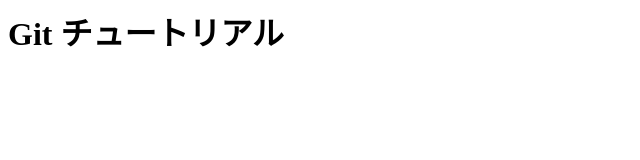
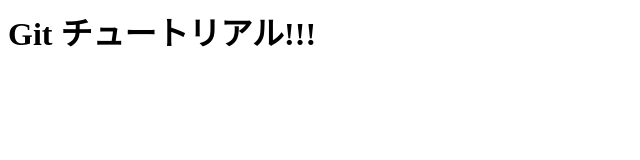
Before and after one commit to kounorimich/git_tutorial, a plain HTML site: page index.html in a window 1280 px wide. Shown: the full height of the page, 0-640 px from the left. Drawn offline with Linux system fonts and the light colour scheme.

Commit message:
2回目のコミット

```diff
--- a/index.html
+++ b/index.html
@@ -1 +1 @@
-<h1>Git チュートリアル</h1>
+<h1>Git チュートリアル!!!</h1>
```
